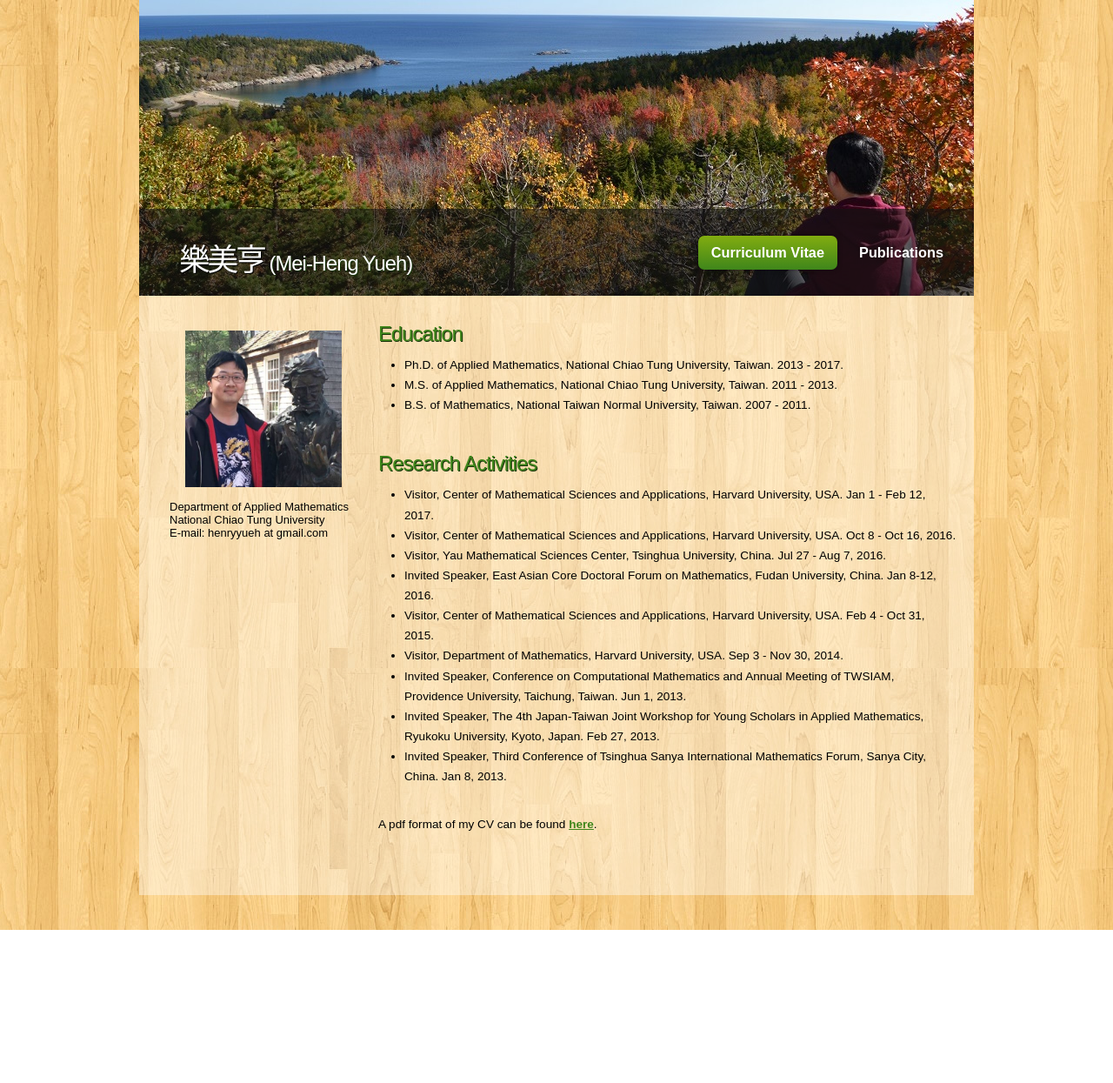
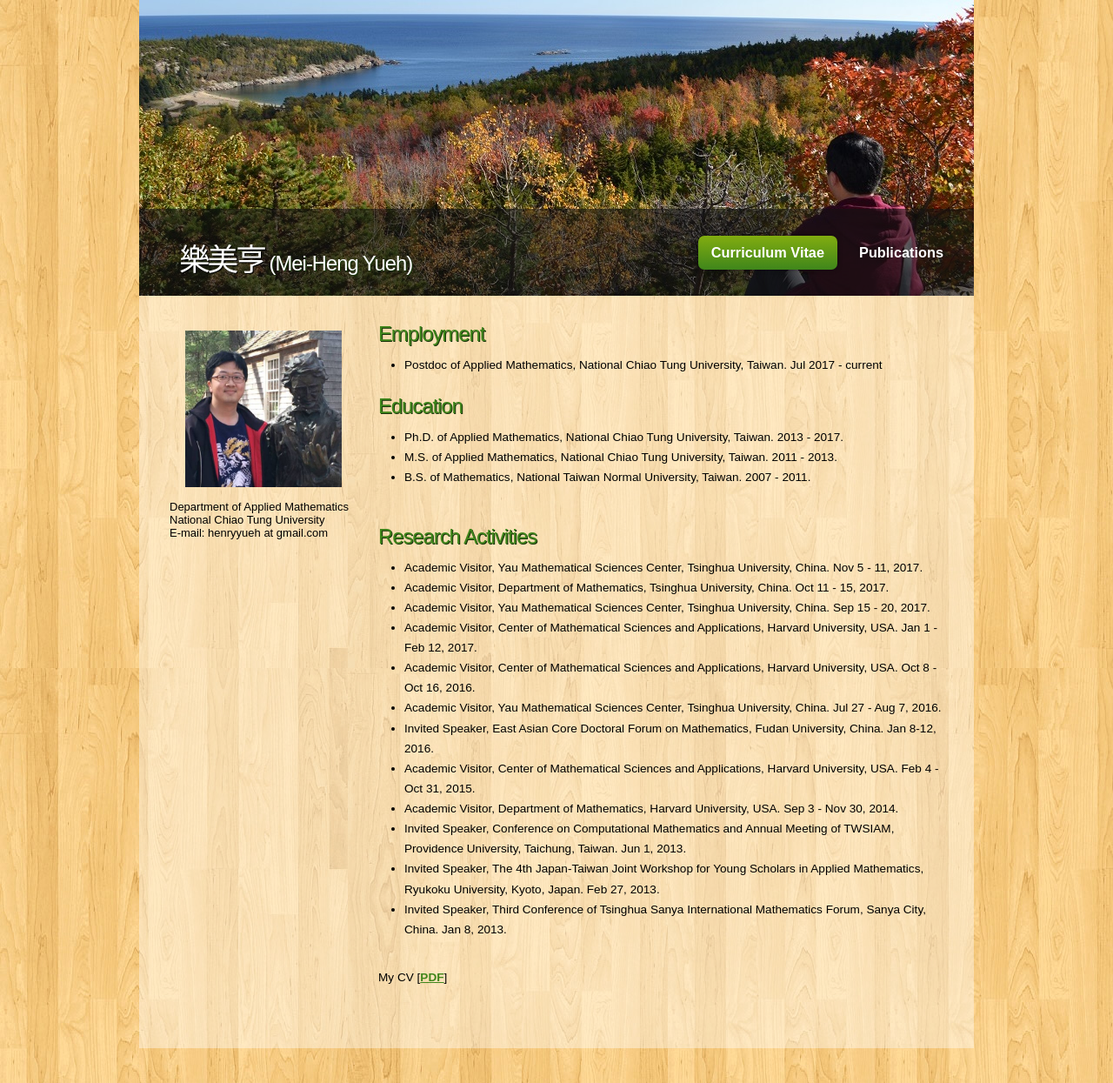
Before and after one commit to mhyueh/mhyueh.github.io, a plain HTML site: page cv.html in a window 1280 px wide. Shown: the whole page at 87% size. Before the commit the page ends 1069 px from the top, so only its background shows below. Drawn offline with Linux system fonts and the light colour scheme.

Commit message:
Add files via upload

```diff
--- a/cv.html
+++ b/cv.html
@@ -68,6 +68,12 @@ E-mail: henryyueh at gmail.com
 <div class="content_item">
 
 <p>
+
+<h1>Employment</h1>
+<ul>
+<li>Postdoc of Applied Mathematics, National Chiao Tung University, Taiwan. Jul 2017 - current</li>
+</ul>
+
 <h1>Education</h1>
 <ul>
 <li>Ph.D. of Applied Mathematics, National Chiao Tung University, Taiwan. 2013 - 2017.</li>
@@ -119,12 +125,15 @@ E-mail: henryyueh at gmail.com
 <p>
 <h1>Research Activities</h1>
 <ul>
-<li>Visitor, Center of Mathematical Sciences and Applications, Harvard University, USA. Jan 1 - Feb 12, 2017.</li>
-<li>Visitor, Center of Mathematical Sciences and Applications, Harvard University, USA. Oct 8 - Oct 16, 2016.</li>
-<li>Visitor, Yau Mathematical Sciences Center, Tsinghua University, China. Jul 27 - Aug 7, 2016.</li>
+<li>Academic Visitor, Yau Mathematical Sciences Center, Tsinghua University, China. Nov 5 - 11, 2017.</li>
+<li>Academic Visitor, Department of Mathematics, Tsinghua University, China. Oct 11 - 15, 2017.</li>
+<li>Academic Visitor, Yau Mathematical Sciences Center, Tsinghua University, China. Sep 15 - 20, 2017.</li>
+<li>Academic Visitor, Center of Mathematical Sciences and Applications, Harvard University, USA. Jan 1 - Feb 12, 2017.</li>
+<li>Academic Visitor, Center of Mathematical Sciences and Applications, Harvard University, USA. Oct 8 - Oct 16, 2016.</li>
+<li>Academic Visitor, Yau Mathematical Sciences Center, Tsinghua University, China. Jul 27 - Aug 7, 2016.</li>
 <li>Invited Speaker, East Asian Core Doctoral Forum on Mathematics, Fudan University, China. Jan 8-12, 2016.</li>
-<li>Visitor, Center of Mathematical Sciences and Applications, Harvard University, USA. Feb 4 - Oct 31, 2015.</li>
-<li>Visitor, Department of Mathematics, Harvard University, USA. Sep 3 - Nov 30, 2014.</li>
+<li>Academic Visitor, Center of Mathematical Sciences and Applications, Harvard University, USA. Feb 4 - Oct 31, 2015.</li>
+<li>Academic Visitor, Department of Mathematics, Harvard University, USA. Sep 3 - Nov 30, 2014.</li>
 <li>Invited Speaker, Conference on Computational Mathematics and Annual Meeting of TWSIAM, Providence University, Taichung, Taiwan. Jun 1, 2013.</li>
 <li>Invited Speaker, The 4th Japan-Taiwan Joint Workshop for Young Scholars in Applied Mathematics, Ryukoku University, Kyoto, Japan. Feb 27, 2013.</li>
 <li>Invited Speaker, Third Conference of Tsinghua Sanya International Mathematics Forum, Sanya City, China. Jan 8, 2013.</li>
@@ -132,7 +141,7 @@ E-mail: henryyueh at gmail.com
 </p>
 
 <p>
-A pdf format of my CV can be found <a href='cv.pdf'>here</a>.
+My CV [<a href='CV_Yueh.pdf'>PDF</a>]
 </p>
 
 		</div><!--close content_item-->
```
Also changed, not shown: index.html (+4 -1 lines), publications.html (+2 -2 lines), 1 other file.
